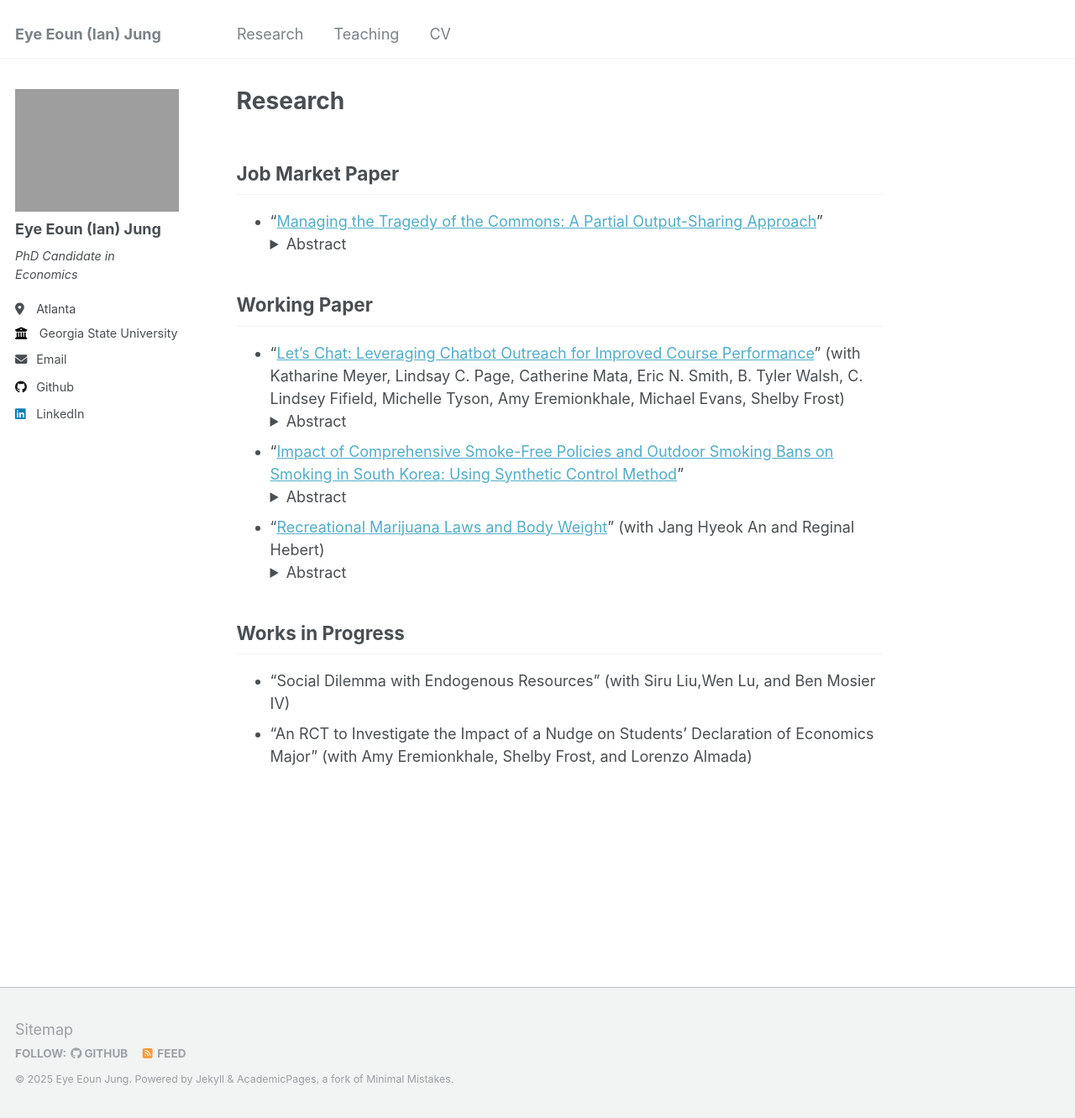
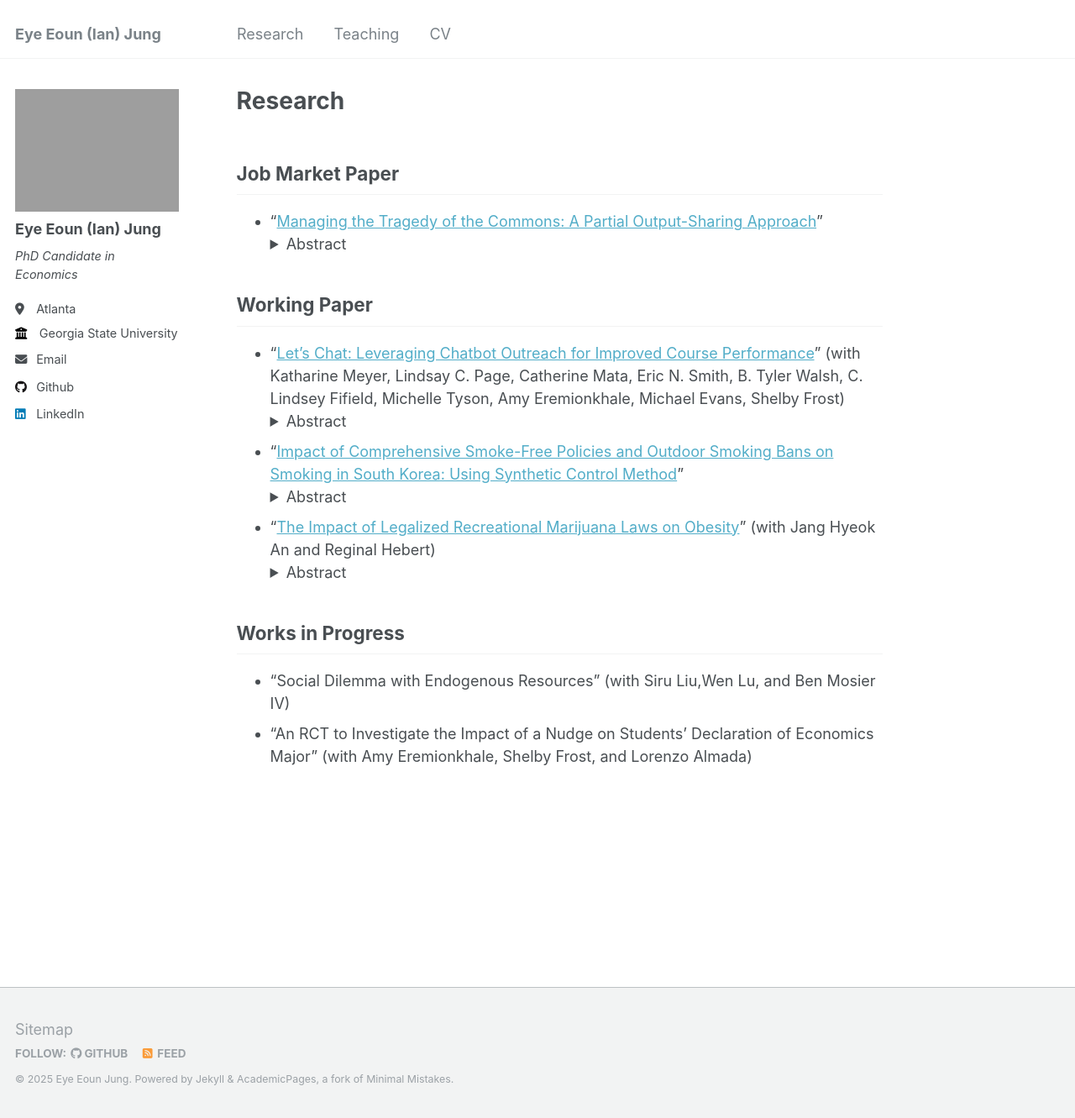
Before and after one commit to ejung11/ejung11.github.io, a Jekyll site: the page built from _pages/research.md, in a window 1280 px wide and 1331 px high. Shown: the whole window at 84% size. Built offline with Jekyll 4.4.1, drawn with Linux system fonts in a browser that asks for light colours.

Commit message:
Update research.md

```diff
--- a/_pages/research.md
+++ b/_pages/research.md
@@ -19,7 +19,7 @@ redirect_from:
 * “[Impact of Comprehensive Smoke-Free Policies and Outdoor Smoking Bans on Smoking in South Korea: Using Synthetic Control Method](https://ejung11.github.io/files/paperdraft_sfp_southkorea_v9.pdf)”
   <details><summary> Abstract </summary><br> In 2011, South Korea implemented comprehensive smoke-free policy (SFP) and outdoor smoking ban, enforcing a complete smoking ban in various public places, including public transport, government buildings, medical facilities, nurseries, schools, large restaurants, bars, and theaters. Smoking was permitted only in specially designated smoking rooms, and violators were subject to fines. This was a significant shift from the policy established in 1995, which required designated establishments to offer separate smoking and non-smoking sections. To causally estimate the effect of the policy, we used a synthetic control group approach, comparing South Korea to a synthetic South Korea that did not implement the comprehensive SFP and outdoor smoking bans using data from 28 other high-income countries from 1995 to 2015. The results indicated that the comprehensive SFP and outdoor smoking bans effectively reduced smoking prevalence by an average of 2.3 percentage points from the 2011 smoking rate of 27.1%, representing an 8.5% reduction (p < 0.036). In practical terms, the comprehensive SFP and outdoor smoking bans deterred approximately 1.2 million people from smoking, either by encouraging current smokers to quit or preventing new smokers from starting.</details>
 
-* “[Recreational Marijuana Laws and Body Weight](https://ejung11.github.io/files/paperdraft_rml_bodyweight_v1.pdf)” (with Jang Hyeok An and Reginal Hebert)
+* “[The Impact of Legalized Recreational Marijuana Laws on Obesity](https://ejung11.github.io/files/paperdraft_rml_bodyweight_v1.pdf)” (with Jang Hyeok An and Reginal Hebert)
   <details><summary> Abstract </summary><br> This study investigates the causal effect of recreational marijuana laws (RMLs) on body mass index (BMI) using data from the CDC’s Behavioral Risk Factor Surveillance System (BRFSS). While numerous studies have explored the association between marijuana use and appetite, few have examined the causal evidence between marijuana use and BMI. Leveraging the staggered adoption of RMLs as a natural experiment, we employ a Two-Stage Difference-in-Difference (2SDiD) model to estimate the effect of RMLs on BMI. Although our initial 2SDiD point estimates indicate a significant decrease in BMI of approximately 0.294 units or 1.08 percent (0.294/27.33), the eventstudy analysis reveals a downward pre-trend in BMI prior to the implementation of RMLs. After accounting for this pre-trend, our findings suggest that RMLs have no statistically significant effect on BMI. Moreover, we find little evidence for potential mechanisms, or for heterogeneous effects depending on gender and age groups.</details>
 
 ## Works in Progress
```
